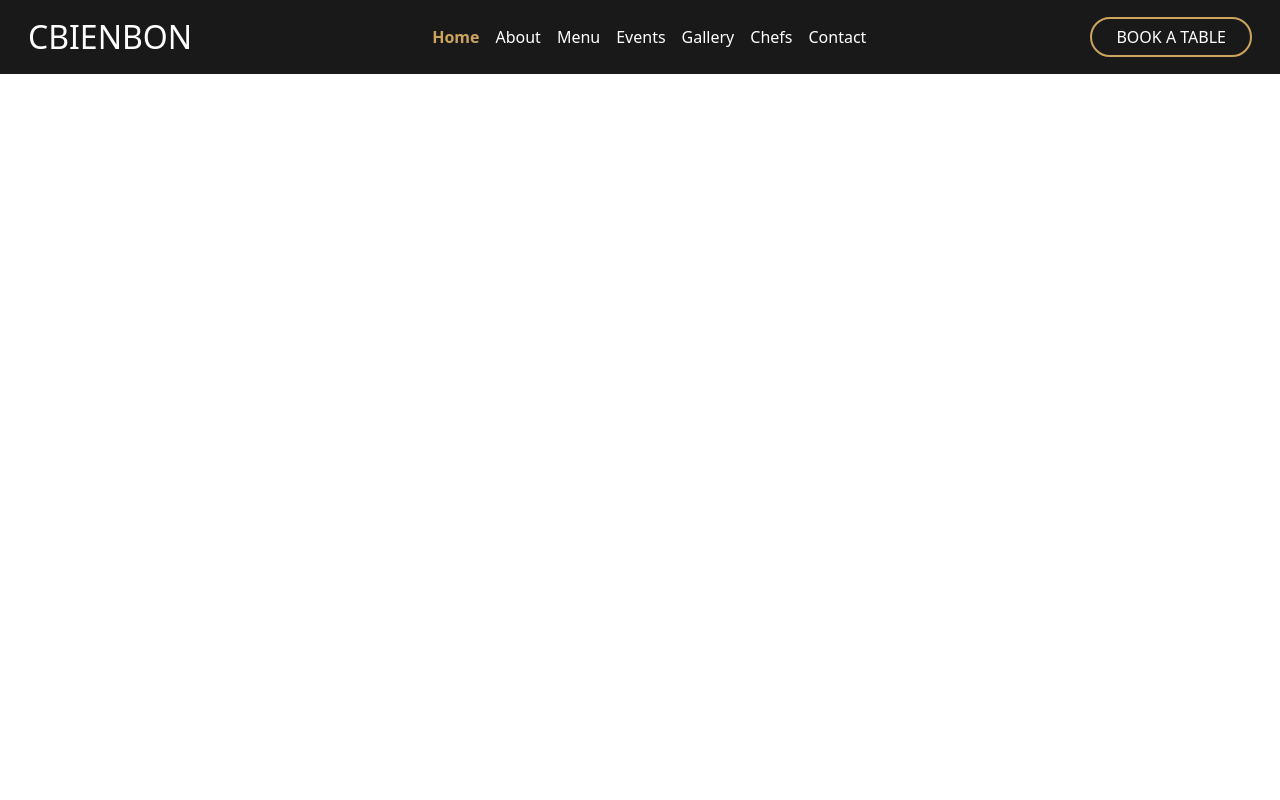
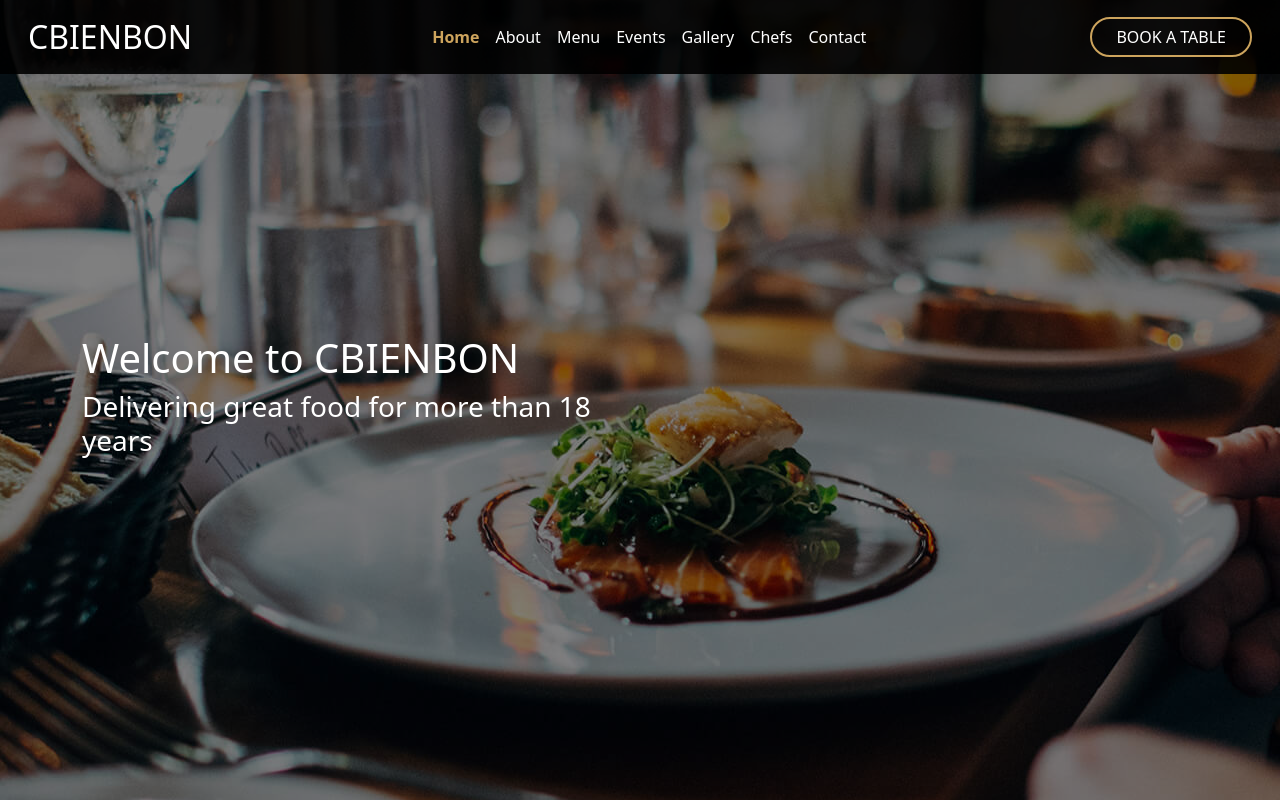
Before and after one commit to patafane/Helfter_Cecilien_CBIENBON, a website: page index.html in a window 1280 px wide. Drawn offline with nearby package versions, Linux system fonts and the light colour scheme.

Commit message:
lunch break

```diff
--- a/index.html
+++ b/index.html
@@ -43,6 +43,17 @@
         </div>
       </nav>
     <header>
+        <div class="filter d-flex align-items-center">
+            <div class="container text-start">
+                <div class="row">
+                    <div class="col-6">
+                        <h1 class="text-white">Welcome to <span>CBIENBON</span></h1>
+                        <h3 class="text-white">Delivering great food for more than 18 years</h3>
+                    </div>
+                    <div class="col-6"></div>
+                </div>
+            </div>
+        </div>
     </header>
 
     <script src="./node_modules/bootstrap/dist/js/bootstrap.bundle.js"></script>
--- a/public/src/sass/modules/_header.sass
+++ b/public/src/sass/modules/_header.sass
@@ -0,0 +1,10 @@
+header
+    height: 100vh
+    background-image: url('../img/hero-bg.jpg')
+    background-size: auto
+    background-position: center
+    background-attachment: fixed
+    .filter
+        width: 100%
+        height: 100%
+        background-color: rgba(0,0,0,0.5)
```
Also changed, not shown: public/css/style.css, 1 other file.
